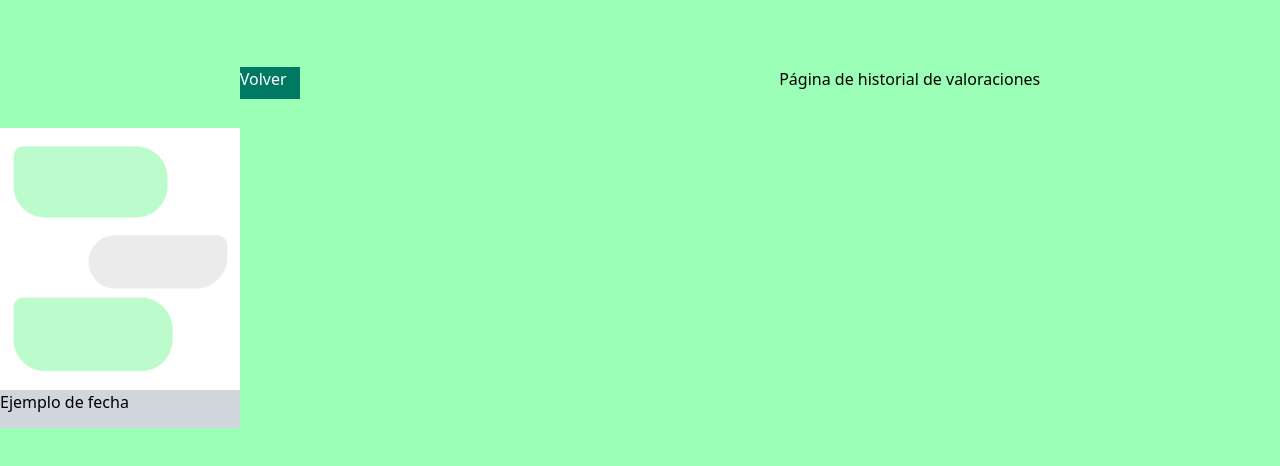
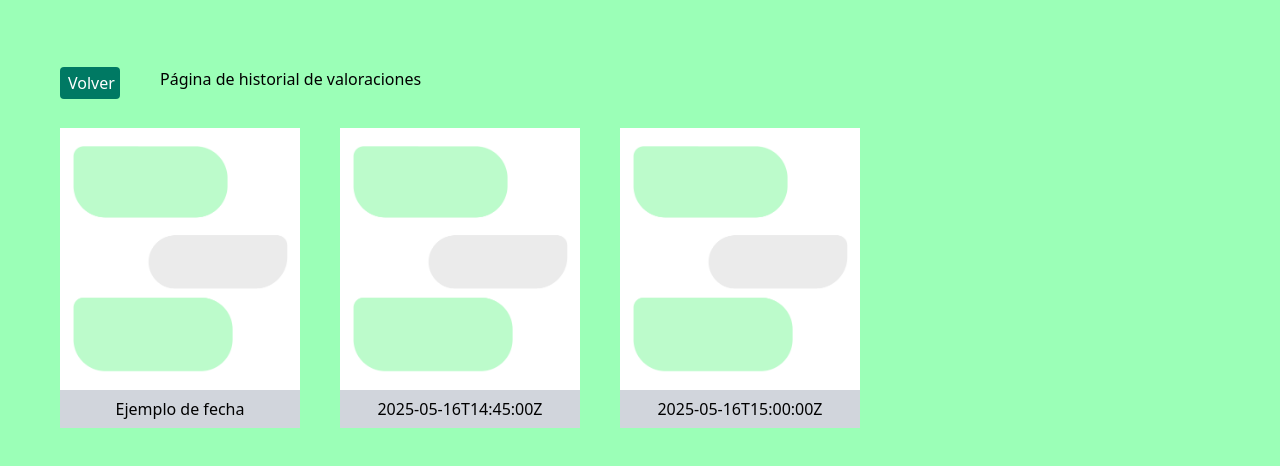
Before and after one commit to rayanMer/PaginaPuntuacionChats, a React (Vite) app: page /historial in a window 1280 px wide. Shown: the top 466 px of the page. Built offline with nearby package versions, Linux system fonts and the light colour scheme.

Commit message:
Component using test json

```diff
--- a/src/components/Historial.jsx
+++ b/src/components/Historial.jsx
@@ -1,16 +1,90 @@
+import { Link } from "react-router";
+
 const Historial = () => {
+
+  const informacion = [
+  {
+    "_id": "chat1",
+    "doctorEmail": "medico1@ejemplo.com",
+    "messages": [
+      { "sender": "usuario", "text": "Necesito ayuda para interpretar un ECG anormal en un paciente de 45 años." },
+      { "sender": "chatBot", "text": "Claro, ¿podrías proporcionarme los detalles del ECG y los síntomas del paciente?" },
+      { "sender": "usuario", "text": "El ECG muestra elevación del ST en las derivaciones V2-V4. El paciente tiene dolor torácico." },
+      { "sender": "chatBot", "text": "Esto podría indicar un infarto anterior. Se recomienda evaluación urgente y considerar angiografía coronaria." }
+    ],
+    "rating": {
+      "timestamp": "2025-05-16T14:45:00Z",
+      "scores": {
+        "precision": 10,
+        "claridad": 9,
+        "utilidad_clínica": 8,
+        "empatía": 6
+      }
+    }
+  },
+  {
+    "_id": "chat2",
+    "doctorEmail": "medico1@ejemplo.com",
+    "messages": [
+      { "sender": "usuario", "text": "¿Qué antibiótico recomiendas para una neumonía adquirida en la comunidad?" },
+      { "sender": "chatBot", "text": "Para adultos sanos, amoxicilina o doxiciclina son buenas opciones. En pacientes con comorbilidades, se puede considerar amoxicilina-clavulánico más macrólido." },
+      { "sender": "usuario", "text": "¿Y en caso de alergia a penicilina?" },
+      { "sender": "chatBot", "text": "Doxiciclina o una fluoroquinolona respiratoria como levofloxacino podrían ser adecuadas, dependiendo del perfil del paciente." }
+    ],
+    "rating": {
+      "timestamp": "2025-05-16T15:00:00Z",
+      "scores": {
+        "precision": 9,
+        "claridad": 8,
+        "utilidad_clínica": 7,
+        "empatía": 7
+      }
+    }
+  },
+  {
+    "_id": "chat3",
+    "doctorEmail": "medico2@ejemplo.com",
+    "messages": [
+      { "sender": "usuario", "text": "Tengo un paciente pediátrico con fiebre persistente de 5 días. ¿Qué sugerencias tienes?" },
+      { "sender": "chatBot", "text": "Se debe considerar enfermedad de Kawasaki o una infección viral prolongada. ¿Tiene otros síntomas como exantema, conjuntivitis o cambios en la lengua?" },
+      { "sender": "usuario", "text": "Sí, presenta lengua aframbuesada y ojos enrojecidos." },
+      { "sender": "chatBot", "text": "Los síntomas son consistentes con enfermedad de Kawasaki. Recomiendo referir al paciente a un centro especializado para evaluación y posible tratamiento con inmunoglobulina intravenosa." }
+    ],
+    "rating": {
+      "timestamp": "2025-05-16T15:15:00Z",
+      "scores": {
+        "precision": 9,
+        "claridad": 9,
+        "utilidad_clínica": 9,
+        "empatía": 8
+      }
+    }
+  }
+]
+
+const filtro = informacion.filter((info => info.doctorEmail === "medico1@ejemplo.com"))
+console.log(filtro)
+
   return (
     <div className="historial-container bg-[var(--color-light-green)] h-screen grid grid-rows-12">
       <div className="row-start-2 col-span-11 row-span-11 grid grid-rows-12">
-        <div className="flex flex-row justify-around">
-            <span className="bg-[var(--color-dark-green)] w-15 h-8 items-center text-white">Volver</span>
+        <div className="flex flex-row justify-start ml-15 gap-x-10">
+            <span className="bg-[var(--color-dark-green)] w-15 h-8 items-center text-white px-2 py-1 rounded hover:bg-emerald-800 hover:text-gray-200 transition cursor-pointer">
+              <Link to={"/"}>Volver</Link>
+            </span>
             <h1>Página de historial de valoraciones</h1>
         </div>
-        <div className="cards-container row-span-11">
+        <div className="cards-container row-span-11 flex flex-wrap gap-10 ml-15">
             <div className="card-ejemplo bg-white rounded-md h-75 w-60 grid grid-rows-8">
                 <div className="row-span-7"><img src="images/card.png" className="h-fit w-fit" /></div>
-                <div className="row-span-1 row-start-8 bg-gray-300 items-center align-middle"><p>Ejemplo de fecha</p></div>
+                <div className="row-span-1 row-start-8 bg-gray-300 items-center flex justify-center"><p>Ejemplo de fecha</p></div>
             </div>
+            {filtro.map((val, index) => (
+              <div key={index} className="card-ejemplo bg-white rounded-md h-75 w-60 grid grid-rows-8">
+                <div className="row-span-7"><img src="images/card.png" className="h-fit w-fit" alt={val._id} /></div>
+                <div className="row-span-1 row-start-8 bg-gray-300 items-center flex justify-center"><p> {val.rating.timestamp} </p></div>
+            </div>
+            ))}
         </div>
       </div>
     </div>
```
